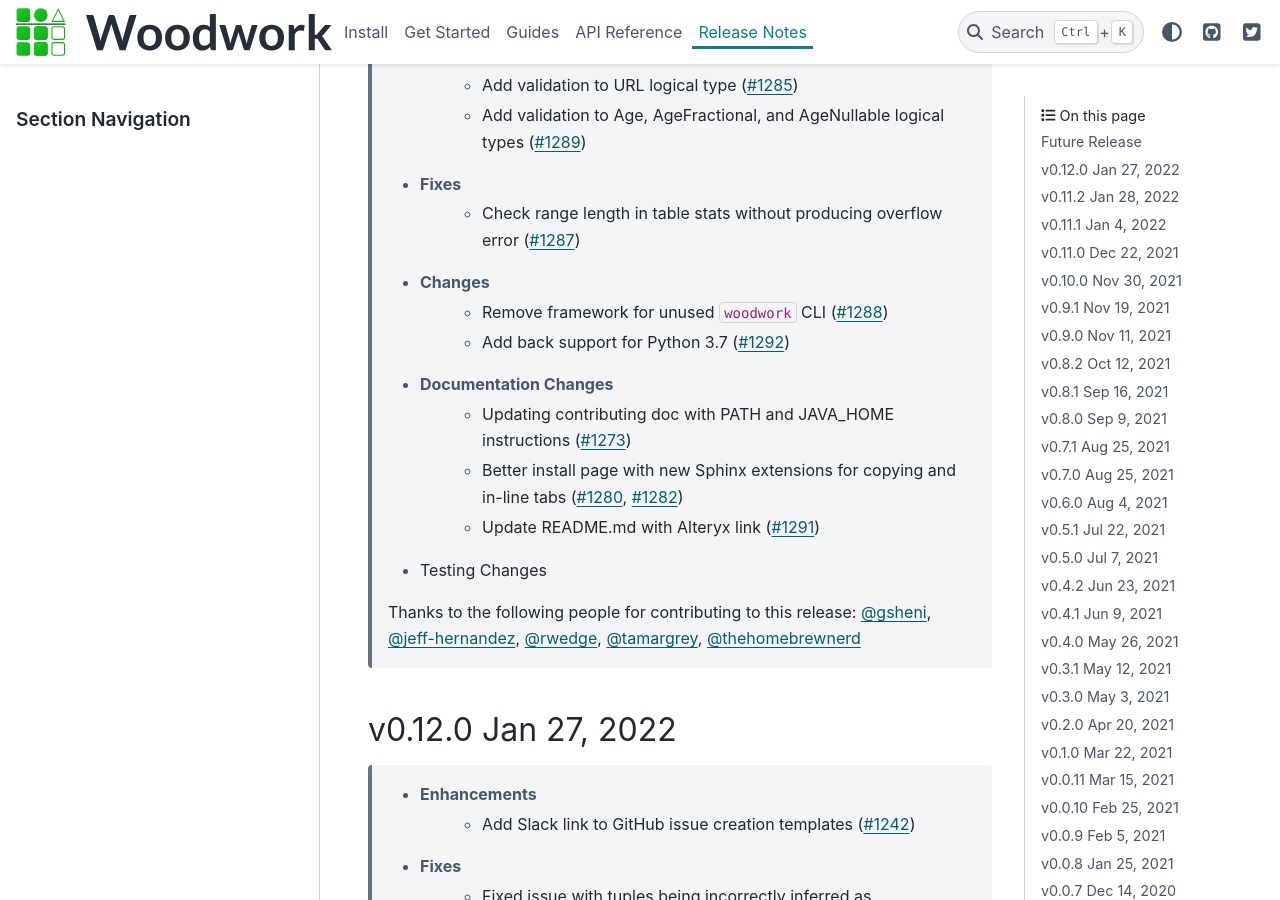
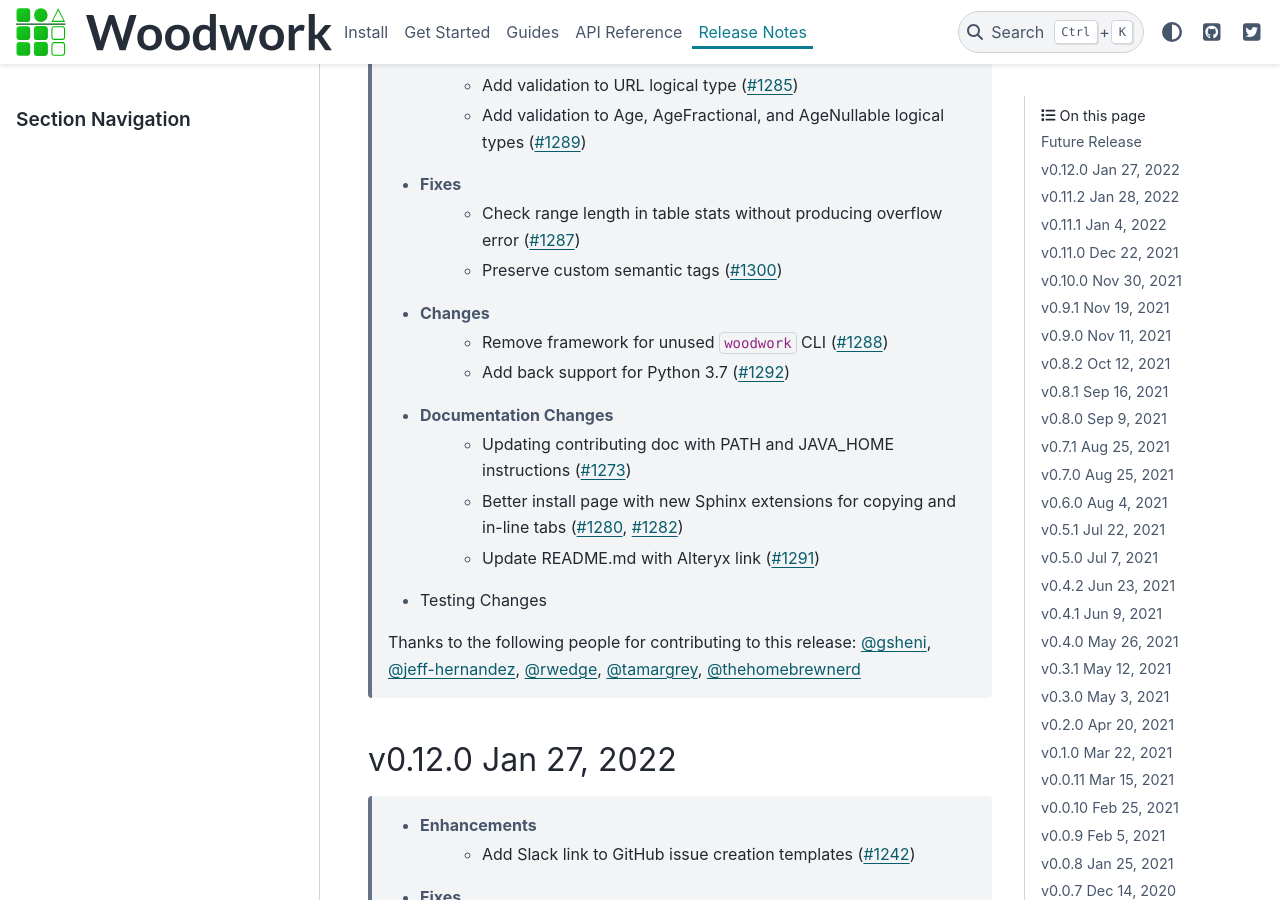
Before and after one commit to alteryx/woodwork, a Sphinx documentation site: the page built from docs/source/release_notes.rst, in a window 1280 px wide and 900 px high, scrolled down 429 px. Built offline with Sphinx 7.4.7 and the PyData theme 0.15.4, drawn with Linux system fonts in a browser that asks for light colours; comment, search, counter and statistics services are not loaded.

Commit message:
update release notes

```diff
--- a/docs/source/release_notes.rst
+++ b/docs/source/release_notes.rst
@@ -14,6 +14,7 @@ Future Release
         * Add validation to Age, AgeFractional, and AgeNullable logical types (:pr:`1289`)
     * Fixes
         * Check range length in table stats without producing overflow error (:pr:`1287`)
+        * Preserve custom semantic tags (:pr:`1300`)
     * Changes
         * Remove framework for unused ``woodwork`` CLI (:pr:`1288`)
         * Add back support for Python 3.7 (:pr:`1292`)
```
